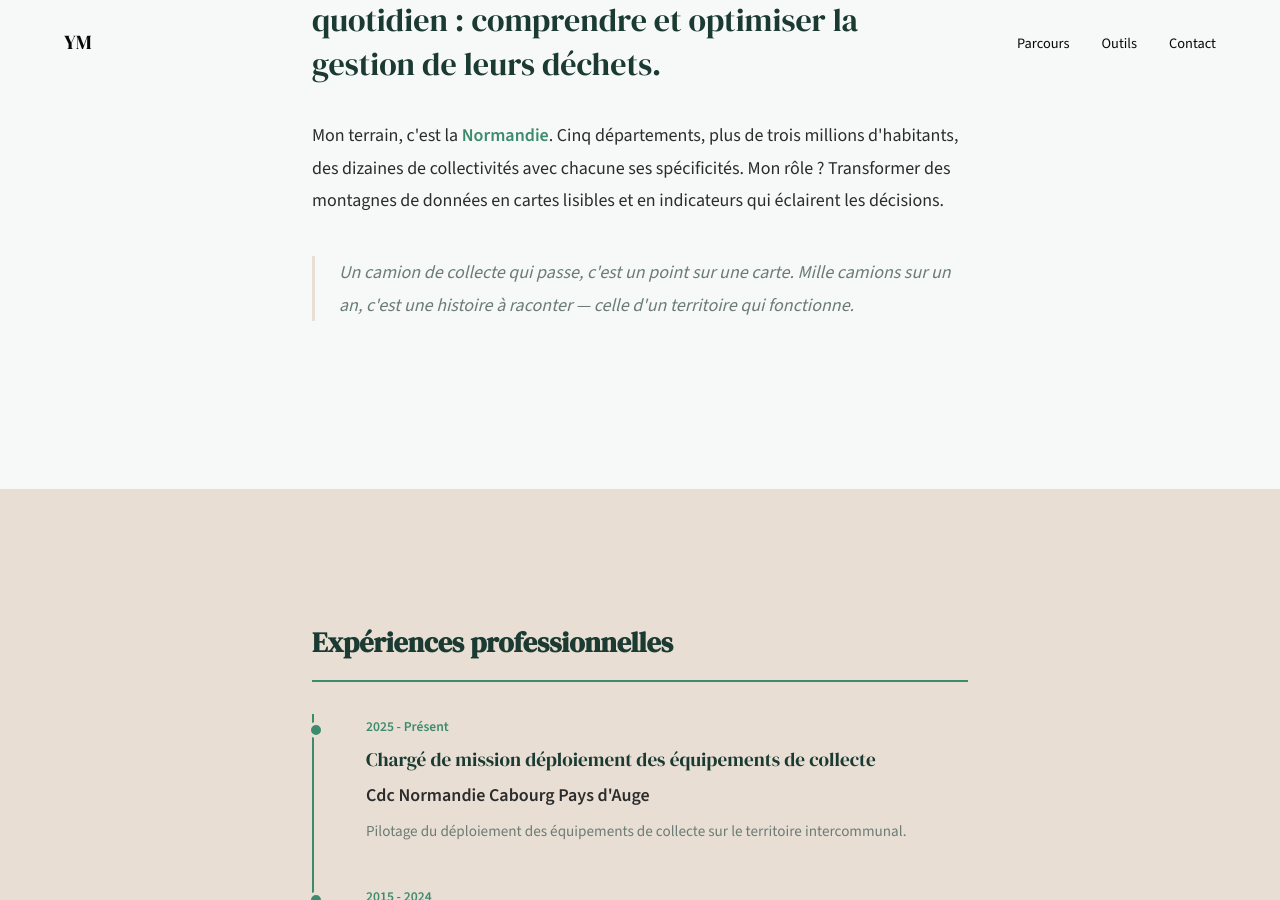
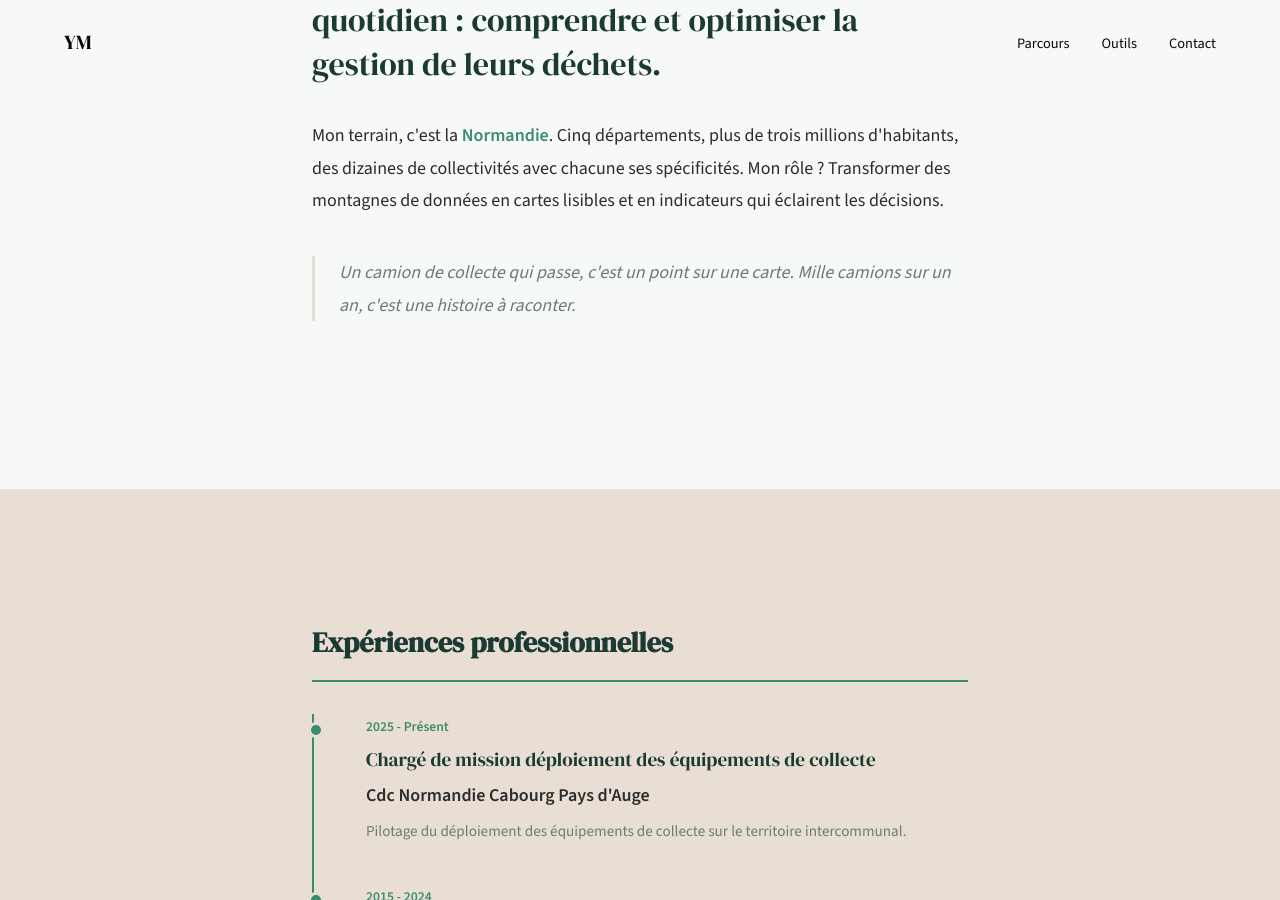
Before and after one commit to yvesmarti/yvesmarti.github.io, a Jekyll site: the page built from index.html, in a window 1280 px wide and 900 px high, scrolled down 1120 px. Built offline with Jekyll 4.4.1, drawn with Linux system fonts in a browser that asks for light colours.

Commit message:
Update index.html

```diff
--- a/index.html
+++ b/index.html
@@ -22,7 +22,7 @@ layout: default
         Mon terrain, c'est la <span class="highlight">Normandie</span>. Cinq départements, plus de trois millions d'habitants, des dizaines de collectivités avec chacune ses spécificités. Mon rôle ? Transformer des montagnes de données en cartes lisibles et en indicateurs qui éclairent les décisions.
     </p>
     <p class="aside">
-        Un camion de collecte qui passe, c'est un point sur une carte. Mille camions sur un an, c'est une histoire à raconter — celle d'un territoire qui fonctionne.
+        Un camion de collecte qui passe, c'est un point sur une carte. Mille camions sur un an, c'est une histoire à raconter.
     </p>
 </div>
 
@@ -84,7 +84,9 @@ layout: default
         </div>
 
         <div class="quote-block">
-            « L’observation recueille les faits ; la réflexion les combine ; l’expérience vérifie le résultat de la combinaison » Denis Diderot.
+            « L’observation recueille les faits ; la réflexion les combine ; l’expérience vérifie le résultat de la combinaison »
+
+            Denis Diderot.
         </div>
     </div>
 </section>
```
